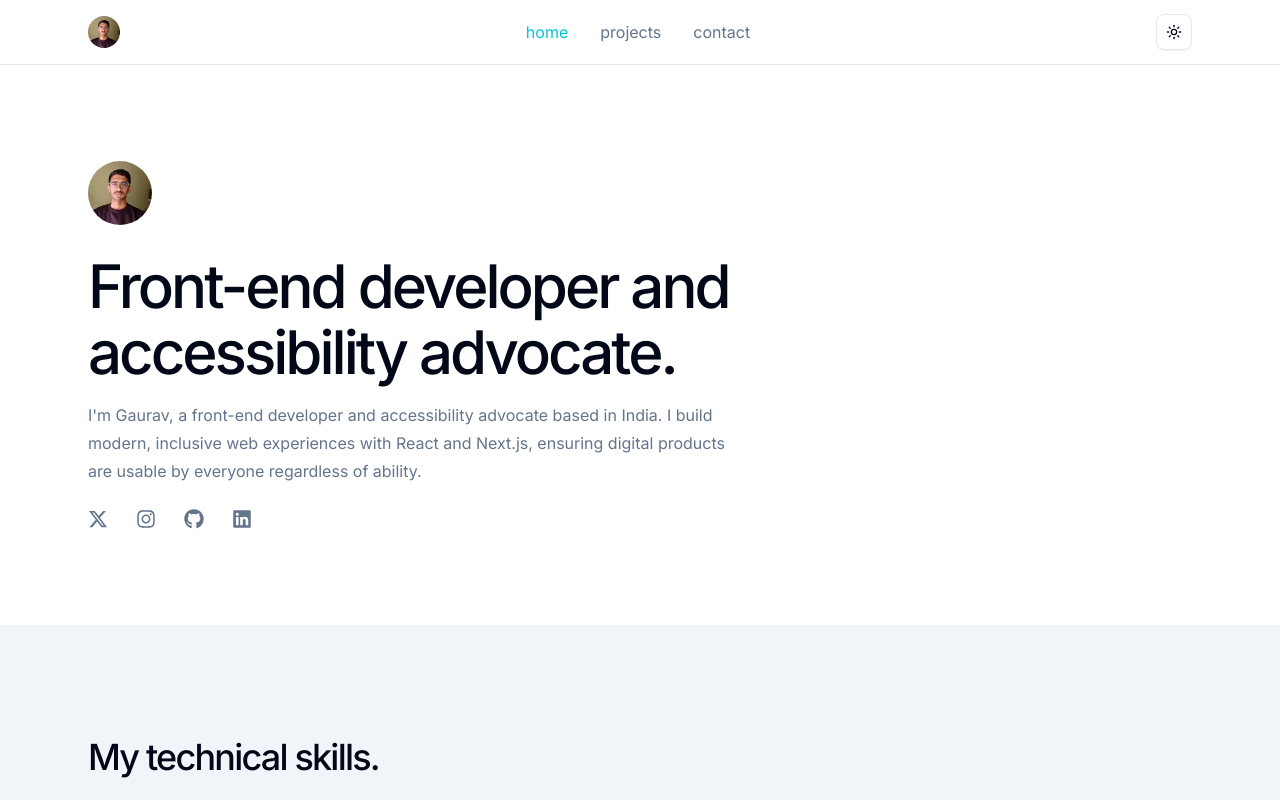
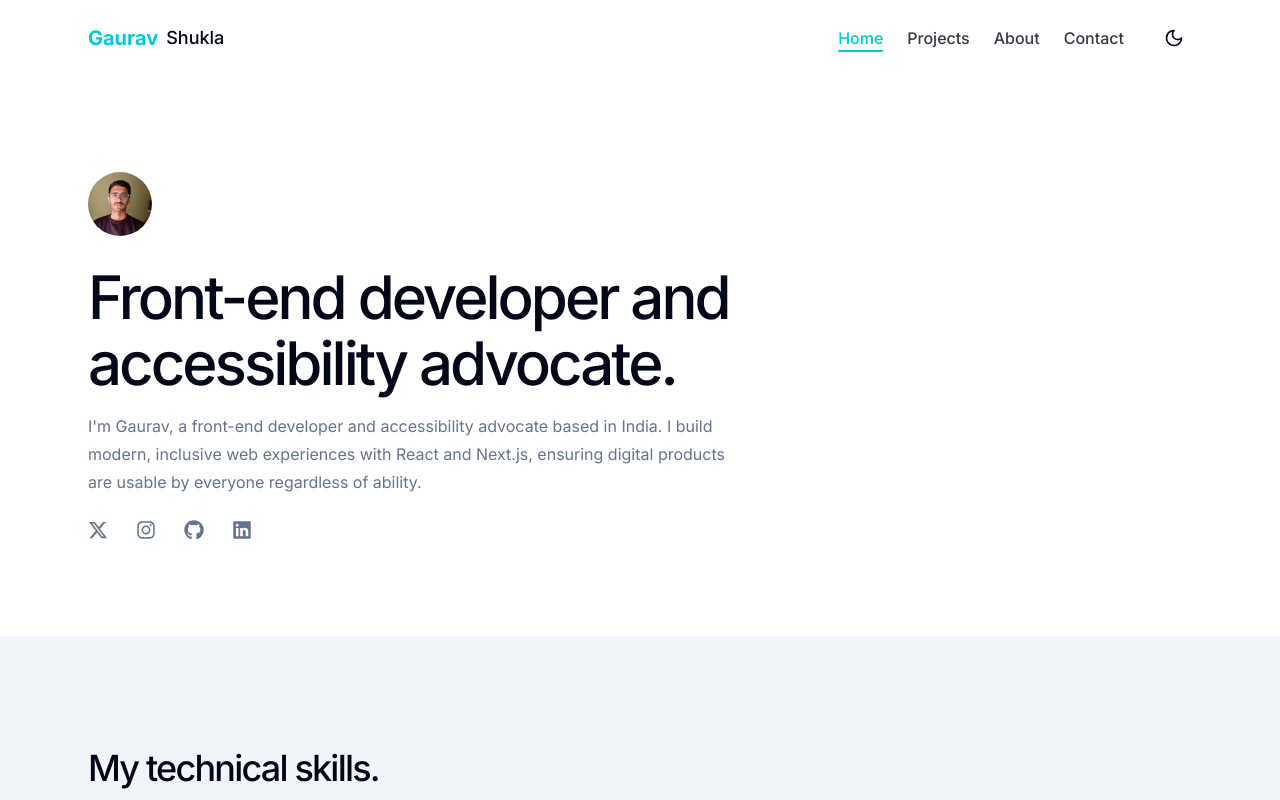
Before and after one commit to heygauravshukla/personal-portfolio, a Next.js app: page / in a window 1280 px wide. Shown: the top 800 px of the page. Built offline with nearby package versions, Linux system fonts and the light colour scheme.

Commit message:
feat: revamp header component with enhanced animations and layout

```diff
--- a/components/header.tsx
+++ b/components/header.tsx
@@ -1,103 +1,196 @@
 "use client";
 
+import { useState, useEffect } from "react";
 import Link from "next/link";
 import { usePathname } from "next/navigation";
-import { Menu } from "lucide-react";
+import { MenuIcon, XIcon, SunIcon, MoonIcon } from "lucide-react";
+import { AnimatePresence, motion } from "motion/react";
+import { useTheme } from "next-themes";
+import { cn } from "@/lib/utils";
+import { Button } from "@/components/ui/button";
+import Wrapper from "@/components/wrapper";
 
-import { ModeToggle } from "@/components/mode-toggle";
-import Wrapper from "@/components/wrapper";
-import { Avatar, AvatarFallback, AvatarImage } from "@/components/ui/avatar";
-import { Button } from "@/components/ui/button";
-import {
-  Sheet,
-  SheetClose,
-  SheetContent,
-  SheetDescription,
-  SheetHeader,
-  SheetTitle,
-  SheetTrigger,
-} from "@/components/ui/sheet";
-
-import { cn } from "@/lib/utils";
-
-const links: { label: string; href: string }[] = [
-  { label: "Home", href: "/" },
-  { label: "Projects", href: "/projects" },
-  { label: "Contact", href: "mailto:heygauravshukla@gmail.com" },
+const navItems = [
+  { name: "Home", path: "/" },
+  { name: "Projects", path: "/projects" },
+  { name: "About", path: "/about" },
+  { name: "Contact", path: "/contact" },
 ];
 
 export default function Header() {
+  const [isScrolled, setIsScrolled] = useState(false);
+  const [isMobileMenuOpen, setIsMobileMenuOpen] = useState(false);
+  const [mounted, setMounted] = useState(false);
   const pathname = usePathname();
+  const { resolvedTheme, setTheme } = useTheme();
+
+  // Handle scroll effect
+  useEffect(() => {
+    const handleScroll = () => {
+      setIsScrolled(window.scrollY > 10);
+    };
+    window.addEventListener("scroll", handleScroll);
+    return () => window.removeEventListener("scroll", handleScroll);
+  }, []);
+
+  // Close mobile menu when path changes
+  useEffect(() => {
+    setIsMobileMenuOpen(false);
+  }, [pathname]);
+
+  // After mounting, we can show the theme switcher
+  useEffect(() => {
+    setMounted(true);
+  }, []);
+
+  // Function to toggle theme
+  const toggleTheme = () => {
+    setTheme(resolvedTheme === "dark" ? "light" : "dark");
+  };
 
   return (
-    <header className="bg-background/90 @container sticky top-0 z-5 border-b backdrop-blur-lg">
-      <Wrapper as="nav" className="flex h-16 items-center justify-between">
-        <Link href="/">
-          <Avatar>
-            <AvatarImage src="/gaurav-shukla.webp" alt="Gaurav Shukla" />
-            <AvatarFallback>GS</AvatarFallback>
-          </Avatar>
-        </Link>
+    <header
+      className={cn(
+        "sticky inset-x-0 top-0 z-50 transition-all duration-300",
+        isScrolled
+          ? "bg-background/80 border-b py-3 shadow-sm backdrop-blur-md"
+          : "bg-transparent py-5",
+      )}
+    >
+      <Wrapper className="flex items-center justify-between">
+        {/* Logo */}
+        <motion.div
+          initial={{ opacity: 0, x: -20 }}
+          animate={{ opacity: 1, x: 0 }}
+          transition={{ duration: 0.5 }}
+        >
+          <Link href="/" className="flex items-center gap-2">
+            <span className="text-primary text-xl font-bold">Gaurav</span>
+            <span className="text-lg font-medium">Shukla</span>
+          </Link>
+        </motion.div>
 
-        <ul className="hidden items-center gap-8 lg:flex">
-          {links.map((link) => {
-            return (
-              <li key={link.label}>
+        {/* Desktop Navigation */}
+        <nav className="hidden items-center gap-8 md:flex">
+          <ul className="flex items-center gap-6">
+            {navItems.map((item) => (
+              <motion.li
+                key={item.path}
+                initial={{ opacity: 0, y: -10 }}
+                animate={{ opacity: 1, y: 0 }}
+                transition={{ duration: 0.5, delay: 0.1 }}
+              >
                 <Link
-                  href={link.href}
+                  href={item.path}
                   className={cn(
-                    "text-muted-foreground hover:text-primary lowercase transition-colors",
-                    {
-                      "text-primary": pathname === link.href,
-                    },
+                    "hover:text-primary relative font-medium transition-colors",
+                    pathname === item.path
+                      ? "text-primary"
+                      : "text-foreground/80",
                   )}
                 >
-                  {link.label}
+                  {item.name}
+                  {pathname === item.path && (
+                    <motion.span
+                      className="bg-primary absolute right-0 -bottom-1 left-0 h-0.5 rounded-full"
+                      layoutId="navbar-indicator"
+                      transition={{
+                        type: "spring",
+                        stiffness: 350,
+                        damping: 30,
+                      }}
+                    />
+                  )}
                 </Link>
-              </li>
-            );
-          })}
-        </ul>
+              </motion.li>
+            ))}
+          </ul>
 
-        <div className="flex items-center gap-4">
-          <ModeToggle />
+          {/* Theme Toggle */}
+          {mounted && (
+            <motion.div
+              initial={{ opacity: 0, scale: 0.8 }}
+              animate={{ opacity: 1, scale: 1 }}
+              transition={{ duration: 0.5, delay: 0.2 }}
+            >
+              <Button
+                variant="ghost"
+                size="icon"
+                onClick={toggleTheme}
+                aria-label={`Switch to ${resolvedTheme === "dark" ? "light" : "dark"} theme`}
+              >
+                {resolvedTheme === "dark" ? (
+                  <SunIcon className="size-5" />
+                ) : (
+                  <MoonIcon className="size-5" />
+                )}
+              </Button>
+            </motion.div>
+          )}
+        </nav>
 
-          <Sheet>
-            <SheetTrigger asChild>
-              <Button variant="outline" size="icon" className="lg:hidden">
-                <Menu />
-                <span className="sr-only">Open navigation</span>
-              </Button>
-            </SheetTrigger>
-            <SheetContent side="bottom">
-              <SheetHeader className="sr-only">
-                <SheetTitle>Navigation links</SheetTitle>
-                <SheetDescription>
-                  Browse through the links below to navigate
-                </SheetDescription>
-              </SheetHeader>
-              <ul className="grid gap-2 px-4 py-8">
-                {links.map((link) => {
-                  return (
-                    <li key={link.label}>
-                      <SheetClose asChild>
-                        <Link
-                          href={link.href}
-                          className={cn("text-muted-foreground", {
-                            "text-primary": pathname === link.href,
-                          })}
-                        >
-                          {link.label}
-                        </Link>
-                      </SheetClose>
-                    </li>
-                  );
-                })}
-              </ul>
-            </SheetContent>
-          </Sheet>
+        {/* Mobile Menu Button */}
+        <div className="flex items-center gap-2 md:hidden">
+          {mounted && (
+            <Button
+              variant="ghost"
+              size="icon"
+              onClick={toggleTheme}
+              aria-label={`Switch to ${resolvedTheme === "dark" ? "light" : "dark"} theme`}
+            >
+              {resolvedTheme === "dark" ? (
+                <SunIcon className="size-5" />
+              ) : (
+                <MoonIcon className="size-5" />
+              )}
+            </Button>
+          )}
+          <Button
+            variant="ghost"
+            size="icon"
+            onClick={() => setIsMobileMenuOpen(!isMobileMenuOpen)}
+            aria-label={isMobileMenuOpen ? "Close menu" : "Open menu"}
+          >
+            {isMobileMenuOpen ? (
+              <XIcon className="size-4.5" />
+            ) : (
+              <MenuIcon className="size-4.5" />
+            )}
+          </Button>
         </div>
       </Wrapper>
+
+      {/* Mobile Menu */}
+      <AnimatePresence>
+        {isMobileMenuOpen && (
+          <motion.div
+            initial={{ opacity: 0, height: 0 }}
+            animate={{ opacity: 1, height: "auto" }}
+            exit={{ opacity: 0, height: 0 }}
+            transition={{ duration: 0.3 }}
+            className="bg-background absolute inset-x-0 border-b md:hidden"
+          >
+            <Wrapper className="py-4">
+              <nav className="flex flex-col gap-4">
+                {navItems.map((item) => (
+                  <Link
+                    key={item.path}
+                    href={item.path}
+                    className={cn(
+                      "rounded-md px-4 py-2 transition-colors",
+                      pathname === item.path
+                        ? "bg-primary/10 text-primary font-medium"
+                        : "hover:bg-muted",
+                    )}
+                  >
+                    {item.name}
+                  </Link>
+                ))}
+              </nav>
+            </Wrapper>
+          </motion.div>
+        )}
+      </AnimatePresence>
     </header>
   );
 }
```
